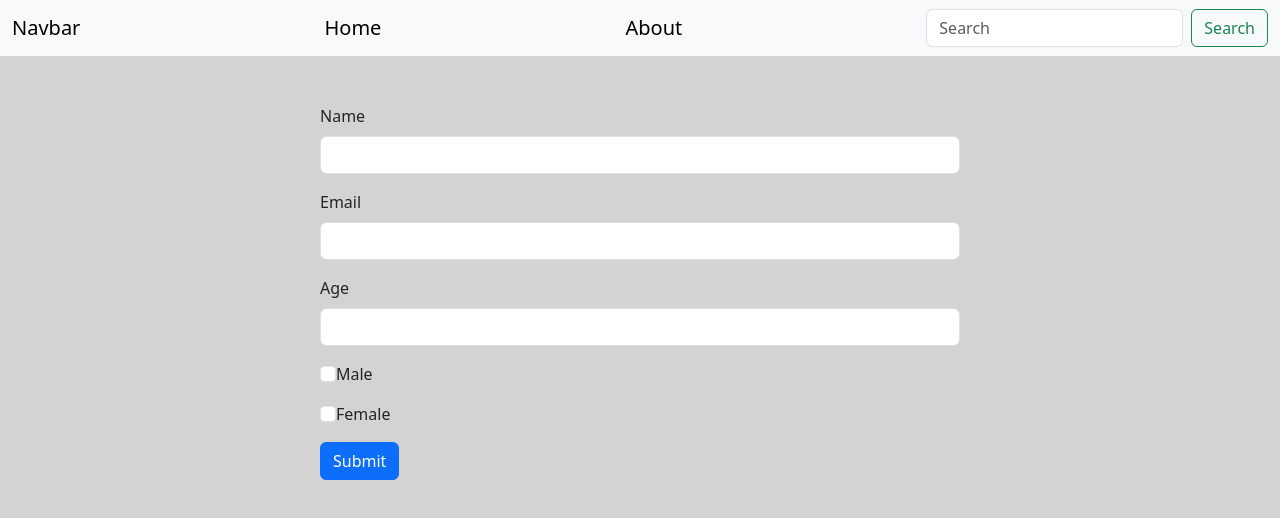
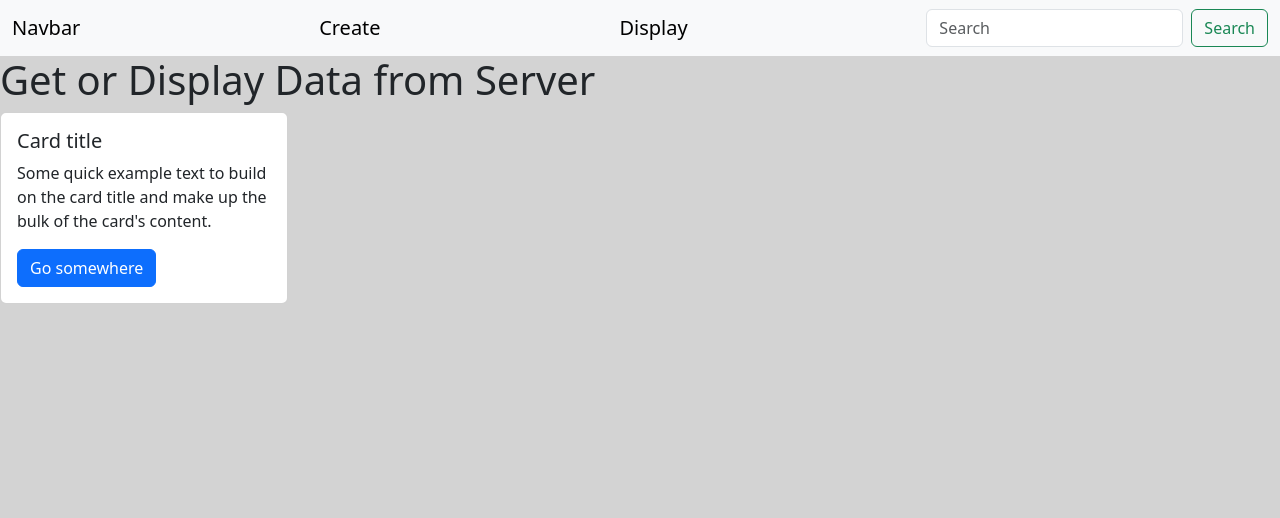
Before and after one commit to CoolShivas/0007--React_Redux_CRUD, a React (Vite) app in the folder redux_crud/: page /display in a window 1280 px wide. Shown: the top 518 px of the page. Built offline with nearby package versions, Linux system fonts and the light colour scheme.

Commit message:
Installation react-router-dom and created ReadDisplay Page to display data

```diff
--- a/redux_crud/package.json
+++ b/redux_crud/package.json
@@ -16,7 +16,8 @@
     "react": "^18.2.0",
     "react-dom": "^18.2.0",
     "react-icons": "^5.2.1",
-    "react-redux": "^9.1.2"
+    "react-redux": "^9.1.2",
+    "react-router-dom": "^5.3.4"
   },
   "devDependencies": {
     "@types/react": "^18.2.66",
--- a/redux_crud/src/App.jsx
+++ b/redux_crud/src/App.jsx
@@ -1,3 +1,4 @@
+import MyRouter from "./components/MyRouter";
 import Create from "./components/Create";
 import Navbar from "./components/Navbar";
 
@@ -5,7 +6,7 @@ const App = () => {
   return (
     <>
       <Navbar></Navbar>
-      <Create></Create>
+      <MyRouter></MyRouter>
     </>
   )
 }
--- a/redux_crud/src/components/Create.jsx
+++ b/redux_crud/src/components/Create.jsx
@@ -32,9 +32,10 @@ const Create = () => {
 
     return (
         <>
+            <center><h1 className="my-2"> Fill the data </h1></center>
             <form className="w-50 mx-auto my-5" onSubmit={handlerOnSubmitForm}>
                 <div className="mb-3">
-                    <label for="exampleInputEmail1" className="form-label">
+                    <label htmlFor="exampleInputEmail1" className="form-label">
                         Name
                     </label>
                     <input
@@ -48,7 +49,7 @@ const Create = () => {
                 </div>
 
                 <div className="mb-3">
-                    <label for="exampleInputPassword1" className="form-label">
+                    <label htmlFor="exampleInputPassword1" className="form-label">
                         Email
                     </label>
                     <input
@@ -61,7 +62,7 @@ const Create = () => {
                 </div>
 
                 <div className="mb-3">
-                    <label for="exampleInputPassword1" className="form-label">
+                    <label htmlFor="exampleInputPassword1" className="form-label">
                         Age
                     </label>
                     <input
@@ -82,7 +83,7 @@ const Create = () => {
                         value="Male"
                         onChange={getUserData}
                     />
-                    <label className="form-check-label" for="exampleCheck1">
+                    <label className="form-check-label" htmlFor="exampleCheck1">
                         Male
                     </label>
                 </div>
@@ -95,7 +96,7 @@ const Create = () => {
                         value="Female"
                         onChange={getUserData}
                     />
-                    <label className="form-check-label" for="exampleCheck1">
+                    <label className="form-check-label" htmlFor="exampleCheck1">
                         Female
                     </label>
                 </div>
--- /dev/null
+++ b/redux_crud/src/components/MyRouter.jsx
@@ -0,0 +1,15 @@
+import ReadDisplay from "./ReadDisplay";
+import Create from "./Create";
+import { Route } from "react-router-dom";
+
+const MyRouter = () => {
+    return (
+
+        <>
+            <Route path="/create"> <Create></Create> </Route>
+            <Route path="/display"> <ReadDisplay></ReadDisplay> </Route>
+        </>
+    )
+}
+
+export default MyRouter;
--- a/redux_crud/src/components/Navbar.jsx
+++ b/redux_crud/src/components/Navbar.jsx
@@ -1,3 +1,5 @@
+import { NavLink } from "react-router-dom/cjs/react-router-dom.min";
+
 const Navbar = () => {
     return (
         <>
@@ -6,8 +8,8 @@ const Navbar = () => {
                 <div className="container-fluid">
                     <a className="navbar-brand">Navbar</a>
 
-                    <a className="navbar-brand">Home</a>
-                    <a className="navbar-brand">About</a>
+                    <NavLink to="/create" className="navbar-brand"> Create </NavLink>
+                    <NavLink to="/display" className="navbar-brand"> Display </NavLink>
 
                     <form className="d-flex" role="search">
 
--- /dev/null
+++ b/redux_crud/src/components/ReadDisplay.jsx
@@ -0,0 +1,21 @@
+import React from 'react'
+
+const ReadDisplay = () => {
+    return (
+        <>
+            <h1> Get or Display Data from Server </h1>
+            <form>
+                <div className="card" style={{ width: "18rem" }}>
+                    <div className="card-body">
+                        <h5 className="card-title">Card title</h5>
+                        <p className="card-text">Some quick example text to build on the card title and make up the bulk of the card's content.</p>
+                        <a href="#" className="btn btn-primary">Go somewhere</a>
+                    </div>
+                </div>
+            </form>
+
+        </>
+    )
+}
+
+export default ReadDisplay
--- a/redux_crud/src/main.jsx
+++ b/redux_crud/src/main.jsx
@@ -5,11 +5,14 @@ import './index.css';
 import { Provider } from "react-redux";
 import reduxStore from './store/index.js';
 import "bootstrap/dist/css/bootstrap.min.css";
+import { BrowserRouter } from 'react-router-dom';
 
 ReactDOM.createRoot(document.getElementById('root')).render(
   <React.StrictMode>
     <Provider store={reduxStore}>
-      <App />
+      <BrowserRouter>
+        <App />
+      </BrowserRouter>
     </Provider>
   </React.StrictMode>,
 )
```
Also changed, not shown: 1 other file (tests, documents, lock files or other folders).
